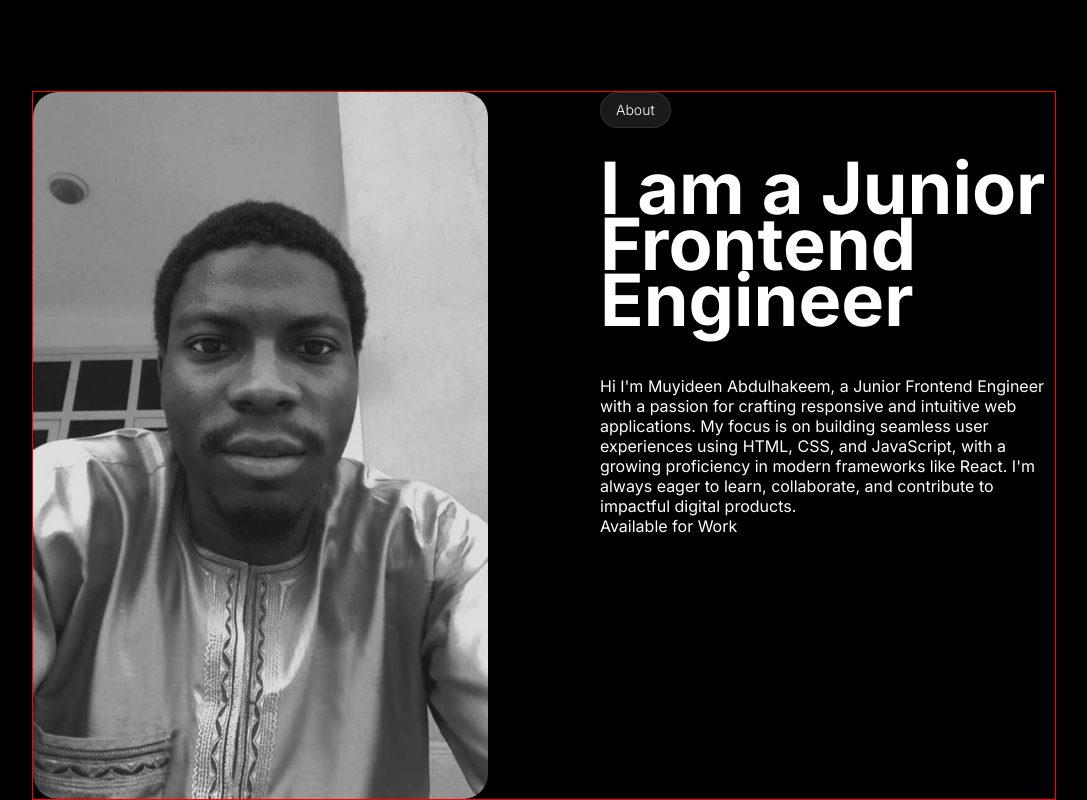
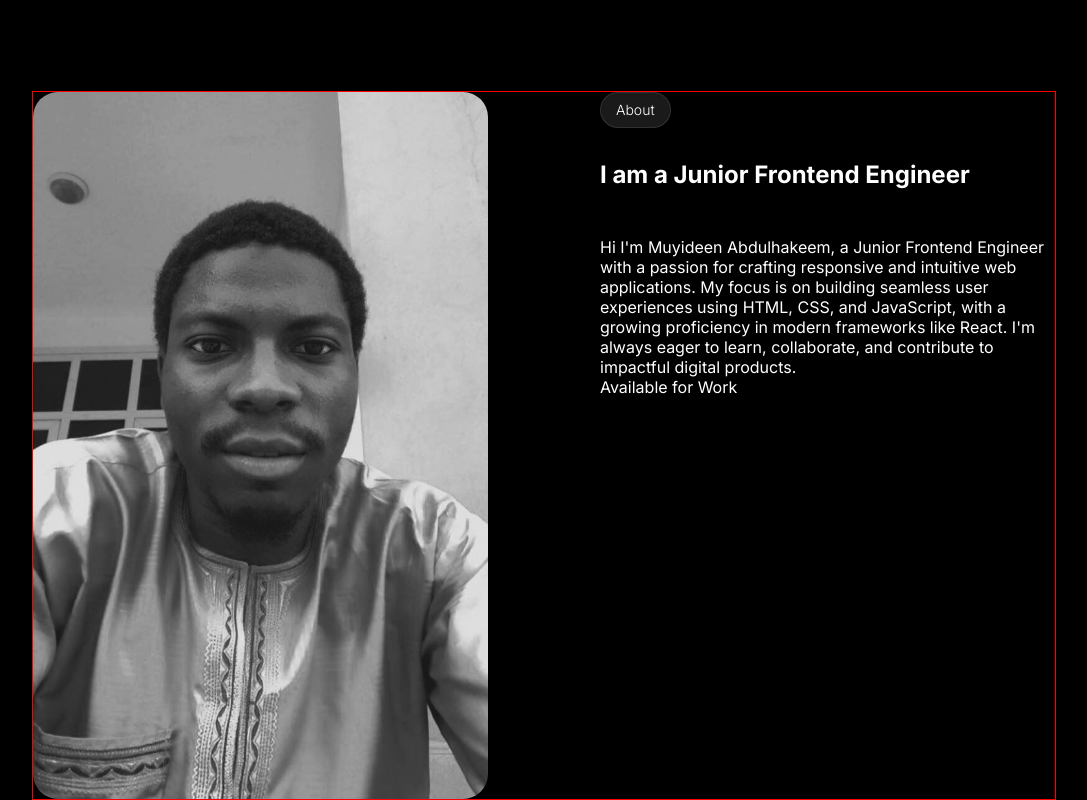
Before and after one commit to Abdulhakeem010/My-portfolio, a plain HTML site: page index.html in a window 1280 px wide. Shown: the part 2983-3783 px from the top of the page, without its empty margins (96-1183 px from the left). Drawn offline with Linux system fonts and the light colour scheme.

Commit message:
Comment out font-size and line-height properties in nav styles for future adjustments in typography.

```diff
--- a/style.css
+++ b/style.css
@@ -362,7 +362,7 @@ nav a:hover {
   font-family: "Inter", sans-serif;
   font-weight: var(--FONT-REGULAR);
   font-style: normal;
-  font-size: 48px;
+  /* font-size: 48px; */
+  /* line-height: 56px; */
   margin-bottom: 3rem;
-  line-height: 56px;
 }
```
